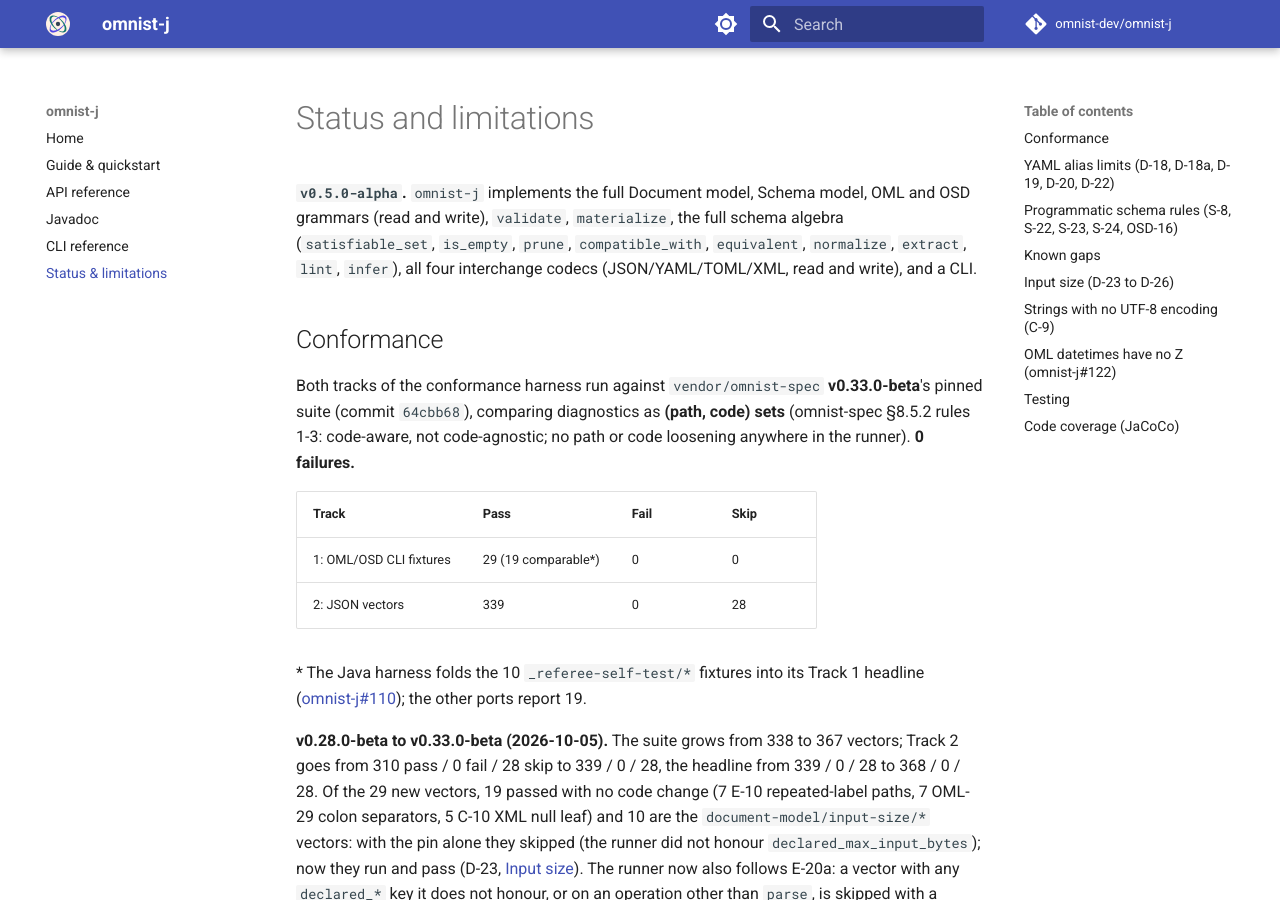
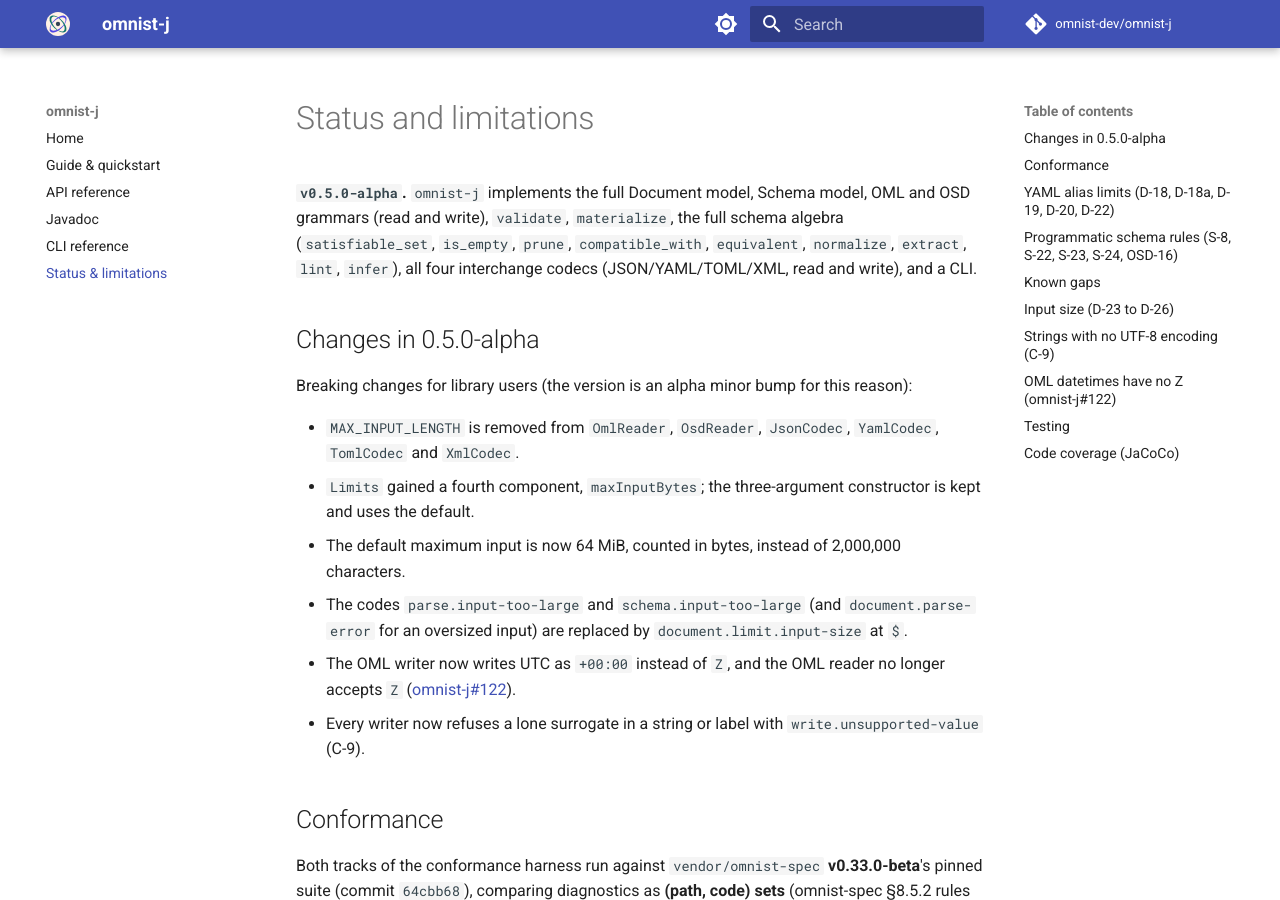
Before and after one commit to omnist-dev/omnist-j, an MkDocs documentation site: the page built from docs/limitations.md, in a window 1280 px wide and 900 px high. Built offline with MkDocs 1.6.1 and Material for MkDocs 9.7.7, drawn with Linux system fonts in a browser that asks for light colours; comment, search, counter and statistics services are not loaded; some of the changed text lies outside the part shown.

Commit message:
Docs: restate D-24 accurately; list the breaking changes of 0.5.0-alpha
The input-size paragraph said the spec caps the default at 10 MiB without
measuring; D-24 says only that an implementation documents its value and
SHOULD measure its slowest codec before raising it. The unverified "matches
the Go port" claim is gone. New "Changes in 0.5.0-alpha" section lists the
breaking changes.

Co-Authored-By: Claude Sonnet 5.5 <noreply@anthropic.com>

```diff
--- a/docs/limitations.md
+++ b/docs/limitations.md
@@ -5,6 +5,19 @@ grammars (read and write), `validate`, `materialize`, the full schema
 algebra (`satisfiable_set`, `is_empty`, `prune`, `compatible_with`,
 `equivalent`, `normalize`, `extract`, `lint`, `infer`), all four
 interchange codecs (JSON/YAML/TOML/XML, read and write), and a CLI.
+
+## Changes in 0.5.0-alpha
+
+Breaking changes for library users (the version is an alpha minor bump for this reason):
+
+- `MAX_INPUT_LENGTH` is removed from `OmlReader`, `OsdReader`, `JsonCodec`, `YamlCodec`, `TomlCodec` and `XmlCodec`.
+- `Limits` gained a fourth component, `maxInputBytes`; the three-argument constructor is kept and uses the default.
+- The default maximum input is now 64 MiB, counted in bytes, instead of 2,000,000 characters.
+- The codes `parse.input-too-large` and `schema.input-too-large` (and `document.parse-error` for an oversized input) are
+  replaced by `document.limit.input-size` at `$`.
+- The OML writer now writes UTC as `+00:00` instead of `Z`, and the OML reader no longer accepts `Z`
+  ([omnist-j#122](https://github.com/omnist-dev/omnist-j/issues/122)).
+- Every writer now refuses a lone surrogate in a string or label with `write.unsupported-value` (C-9).
 
 ## Conformance
 
@@ -229,10 +242,10 @@ only pin is `src/test/java/dev/omnist/schema/SchemaV028Test.java`. A schema buil
 | Library | `Limits.maxInputBytes`; `OmlReader.read(text, limits)`, `OsdReader.read(text, limits)`, `JsonCodec`/`TomlCodec`/`XmlCodec.readWithLimits`, `YamlCodec.readWithLimits(text, yamlLimits, limits)` |
 | CLI | `--max-input-bytes N` on every command that reads input; stdin and files read at most `N + 1` bytes |
 
-**Why 64 MiB, and why this is a behaviour change.** The spec names no reference number (D-24) and says a
-cap SHOULD NOT exceed 10 MiB without measuring. Before `0.5.0-alpha` the readers refused anything over
-2,000,000 characters. The default is now 32 times larger, matching the Go port, so a document that was
-refused before is read. Measured on this port (`omnist format` on a flat mapping, JVM start-up included,
+**Why 64 MiB, and why this is a behaviour change.** The spec names no reference number (D-24): the maximum is
+configurable, an implementation documents the value it chooses and SHOULD measure its slowest codec on a worst-case
+input of that size before raising it. Before `0.5.0-alpha` the readers refused anything over
+2,000,000 characters. The default is now 32 times larger, so a document that was refused before is read. Measured on this port (`omnist format` on a flat mapping, JVM start-up included,
 default heap of a 6 GB machine, one run each, not a benchmark): JSON 10.3 MB 2.4 s and 32.4 MB 6.4 s; YAML
 9.0 MB 6.2 s and 27.7 MB 19.0 s. Parse time and memory grow with the input and with its shape (deep
 nesting, many keys, YAML anchors); the cap bounds them, it does not make a parse fast. Lower it for untrusted
```
